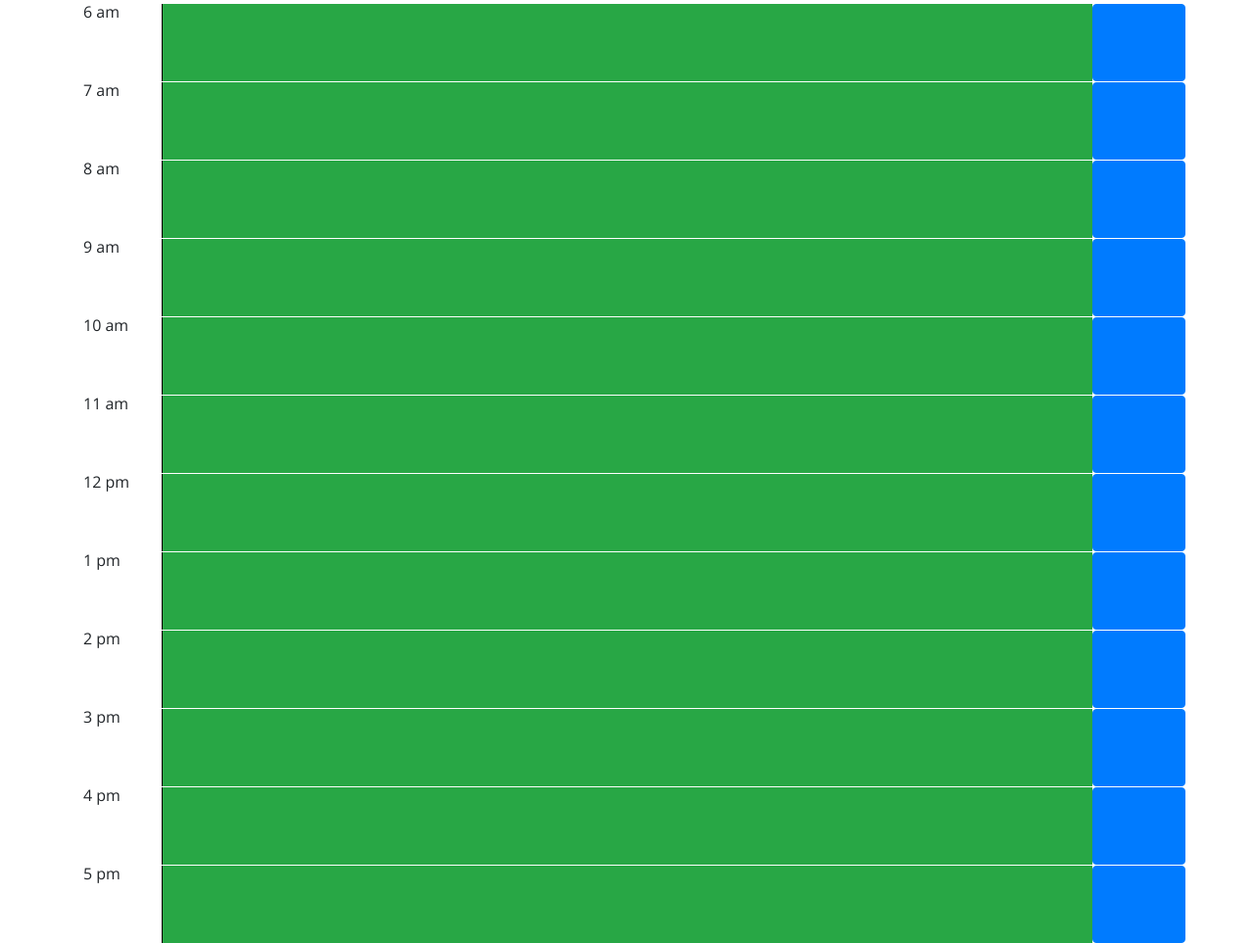
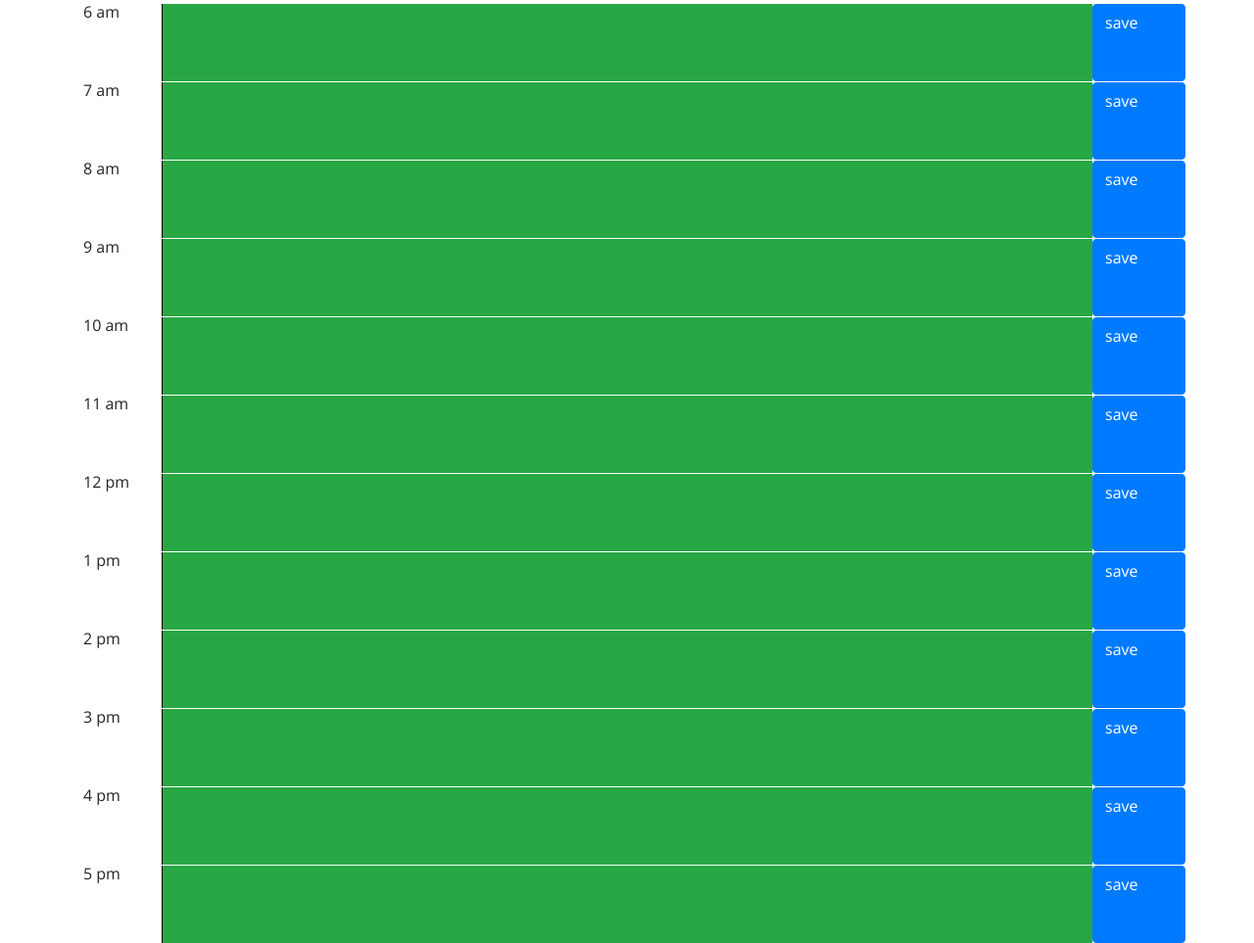
Before and after one commit to Thesselonian/task-calendar, a plain HTML site: page index.html in a window 1280 px wide. Shown: the part 333-1296 px from the top of the page at 98% size. Drawn offline with nearby package versions, Linux system fonts and the light colour scheme.

Commit message:
filled out the readme

```diff
--- a/assets/js/script.js
+++ b/assets/js/script.js
@@ -1,3 +1,6 @@
+//variable for tasks object in javascript
+var tasks = [];
+//set current date at top of app
 $("#currentDay").text(moment().format("dddd, MMMM Do YYYY"))
 
 var appendLocalStorage = function() {
@@ -11,11 +14,10 @@ var appendLocalStorage = function() {
 
 var populateFromStorage = function() {
     for(i=6; i<18; i++) {
-        //var stringI = toString(i)
-        console.log(localStorage.getItem('i'))
-        if(localStorage.getItem('i')){
-            console.log("for if")
-            console.log(localStorage.getItem('i'))
+        // var stringI = toString(i)
+        var task = localStorage.getItem(i) || false
+        if(task){
+            $("#"+i).val(task)
         }
     }
 }
--- a/index.html
+++ b/index.html
@@ -32,62 +32,62 @@
       <div class="row">
           <p class="col-1 d-flex align-items">6 am</p>
           <textarea id="6" class=" col-10 d-flex align-items"></textarea>
-          <button class="append-item col-1 d-flex align-items btn btn-primary"></button>
-      </div>
+          <button class="append-item col-1 d-flex align-items btn btn-primary">save</button>
+        </div>
       <div class="row">
           <p class="col-1 d-flex align-items">7 am</p>
           <textarea id="7" class="text-area col-10 d-flex align-items"></textarea>
-          <button class="append-item col-1 d-flex align-items btn btn-primary"></button>
+          <button class="append-item col-1 d-flex align-items btn btn-primary">save</button>
       </div>
       <div class="row">
           <p class="col-1 d-flex align-items">8 am</p>
           <textarea id="8" class="text-area col-10 d-flex align-items"></textarea>
-          <button class="append-item col-1 d-flex align-items btn btn-primary"></button>
+          <button class="append-item col-1 d-flex align-items btn btn-primary">save</button>
       </div>
       <div class="row">
           <p class="col-1 d-flex align-items">9 am</p>
           <textarea id="9" class="col-10 d-flex align-items"></textarea>
-          <button class="append-item col-1 d-flex align-items btn btn-primary"></button>
+          <button class="append-item col-1 d-flex align-items btn btn-primary">save</button>
       </div>
       <div class="row">
           <p class="col-1 d-flex align-items">10 am</p>
           <textarea id="10" class="col-10 d-flex align-items"></textarea>
-          <button class="append-item col-1 d-flex align-items btn btn-primary"></button>
+          <button class="append-item col-1 d-flex align-items btn btn-primary">save</button>
       </div>
       <div class="row">
           <p class="col-1 d-flex align-items">11 am</p>
           <textarea id="11" class="col-10 d-flex align-items"></textarea>
-          <button class="append-item col-1 d-flex align-items btn btn-primary"></button>
+          <button class="append-item col-1 d-flex align-items btn btn-primary">save</button>
       </div>
       <div class="row">
           <p class="col-1 d-flex align-items">12 pm</p>
           <textarea id="12" class="col-10 d-flex align-items"></textarea>
-          <button class="append-item col-1 d-flex align-items btn btn-primary"></button>
+          <button class="append-item col-1 d-flex align-items btn btn-primary">save</button>
       </div>
       <div class="row">
           <p class="col-1 d-flex align-items">1 pm</p>
           <textarea id="13" class="col-10 d-flex align-items"></textarea>
-          <button class="append-item col-1 d-flex align-items btn btn-primary"></button>
+          <button class="append-item col-1 d-flex align-items btn btn-primary">save</button>
       </div>
       <div class="row">
           <p class="col-1 d-flex align-items">2 pm</p>
           <textarea id="14" class="col-10 d-flex align-items"></textarea>
-          <button class="append-item col-1 d-flex align-items btn btn-primary"></button>
+          <button class="append-item col-1 d-flex align-items btn btn-primary">save</button>
       </div>
       <div class="row">
           <p class="col-1 d-flex align-items">3 pm</p>
           <textarea id="15" class="col-10 d-flex align-items"></textarea>
-          <button class="append-item col-1 d-flex align-items btn btn-primary"></button>
+          <button class="append-item col-1 d-flex align-items btn btn-primary">save</button>
       </div>
       <div class="row">
           <p class="col-1 d-flex align-items">4 pm</p>
           <textarea id="16" class="col-10 d-flex align-items"></textarea>
-          <button class="append-item col-1 d-flex align-items btn btn-primary"></button>
+          <button class="append-item col-1 d-flex align-items btn btn-primary">save</button>
       </div>
       <div class="row">
           <p class="col-1 d-flex align-items">5 pm</p>
           <textarea id="17" class="col-10 d-flex align-items"></textarea>
-          <button class="append-item col-1 d-flex align-items btn btn-primary"></button>
+          <button class="append-item col-1 d-flex align-items btn btn-primary">save</button>
       </div>
     </div>
     <script src="https://code.jquery.com/jquery-3.4.1.min.js"></script>
```
Also changed, not shown: assets/images/app-screenshot.JPG (added), 1 other file.
